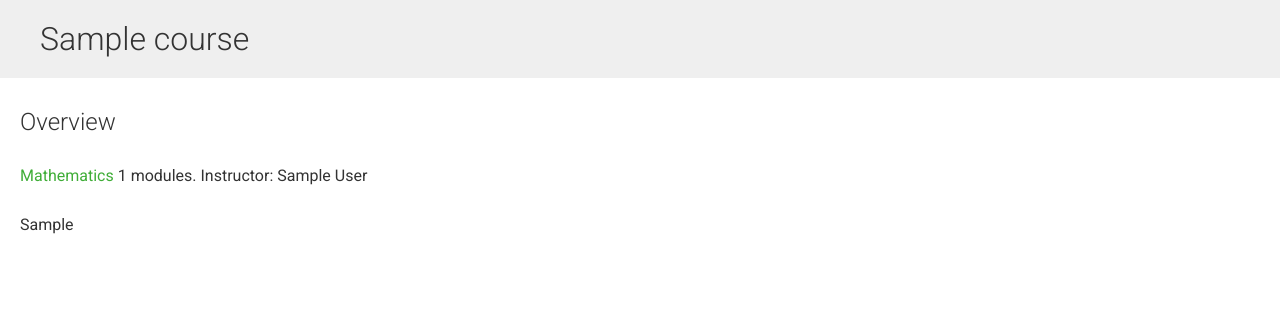
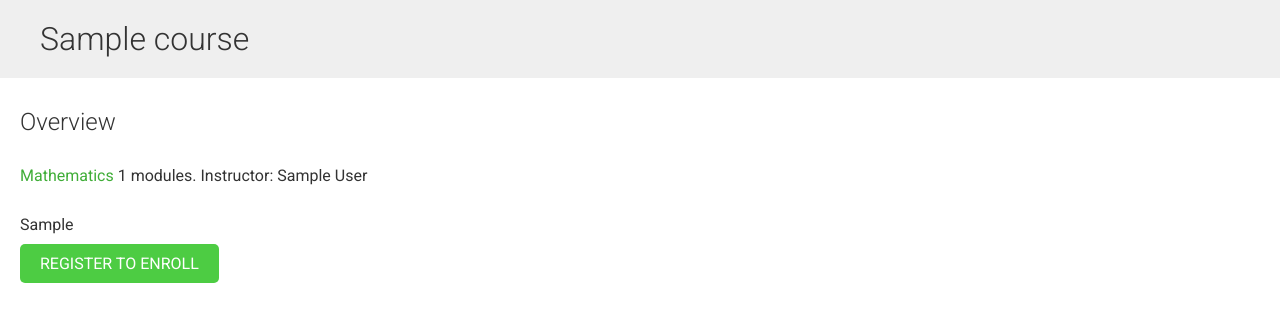
Before and after one commit to vladknezdata/educa, a Django app: a page that uses educa/courses/templates/courses/course/detail.html in a window 1280 px wide. Shown: the part 54-376 px from the top of the page. Run offline with Django 3.2, Linux system fonts and the light colour scheme; data comes from the database, SQL or seed files in the repository; tables that the repository leaves empty hold one stand-in row (values such as "Sample post"); some libraries are stand-ins or nearby versions.

Commit message:
course enroll

```diff
--- a/educa/courses/models.py
+++ b/educa/courses/models.py
@@ -27,6 +27,9 @@ class Course(models.Model):
     slug = models.SlugField(max_length=200, unique=True)
     overview = models.TextField()
     created = models.DateTimeField(auto_now_add=True)
+    students = models.ManyToManyField(User,
+                                      related_name='courses_joined',
+                                      blank=True)
 
     class Meta:
         ordering = ['-created']
--- a/educa/courses/templates/courses/course/detail.html
+++ b/educa/courses/templates/courses/course/detail.html
@@ -17,6 +17,17 @@
                 Instructor: {{ object.owner.get_full_name }}
             </p>
             {{ object.overview|linebreaks }}
+            {% if request.user.is_authenticated %}
+                <form action="{% url 'student_enroll_course' %}" method="post">
+                    {{ enroll_form }}
+                    {% csrf_token %}
+                    <input type="submit" value="Enroll now">
+                </form>
+            {% else %}
+                <a href="{% url 'student_registration' %}" class="button">
+                    Register to enroll
+                </a>
+            {% endif %}
         </div>
     {% endwith %}
 {% endblock %}
--- a/educa/courses/views.py
+++ b/educa/courses/views.py
@@ -14,6 +14,7 @@ from .models import Module, Content, Subject
 from braces.views import CsrfExemptMixin, JsonRequestResponseMixin
 from django.db.models import Count
 from django.views.generic.detail import DetailView
+from students.forms import CourseEnrollForm
 
 class ManageCourseListView(ListView):
     model = Course
@@ -209,3 +210,8 @@ class CourseListView(TemplateResponseMixin, View):
 class CourseDetailView(DetailView):
     model = Course
     template_name = 'courses/course/detail.html'
+
+    def get_context_data(self, **kwargs):
+        context = super().get_context_data(**kwargs)
+        context['enroll_form'] = CourseEnrollForm(initial={'course': self.object})
+        return context
--- /dev/null
+++ b/educa/students/forms.py
@@ -0,0 +1,6 @@
+from django import forms
+from courses.models import Course
+
+class CourseEnrollForm(forms.Form):
+    course = forms.ModelChoiceField(queryset=Course.objects.all(),
+                                    widget=forms.HiddenInput)
--- a/educa/students/urls.py
+++ b/educa/students/urls.py
@@ -4,5 +4,8 @@ from . import views
 urlpatterns = [
     path('register/',
          views.StudentRegistrationView.as_view(),
-         name='student_registration')
+         name='student_registration'),
+    path('enroll-course/',
+         views.StudentEnrollCourseView.as_view(),
+         name='student_enroll_course'),
 ]
```
Also changed, not shown: educa/students/views.py (+17 -1 lines), educa/courses/migrations/0006_course_students.py (added).
